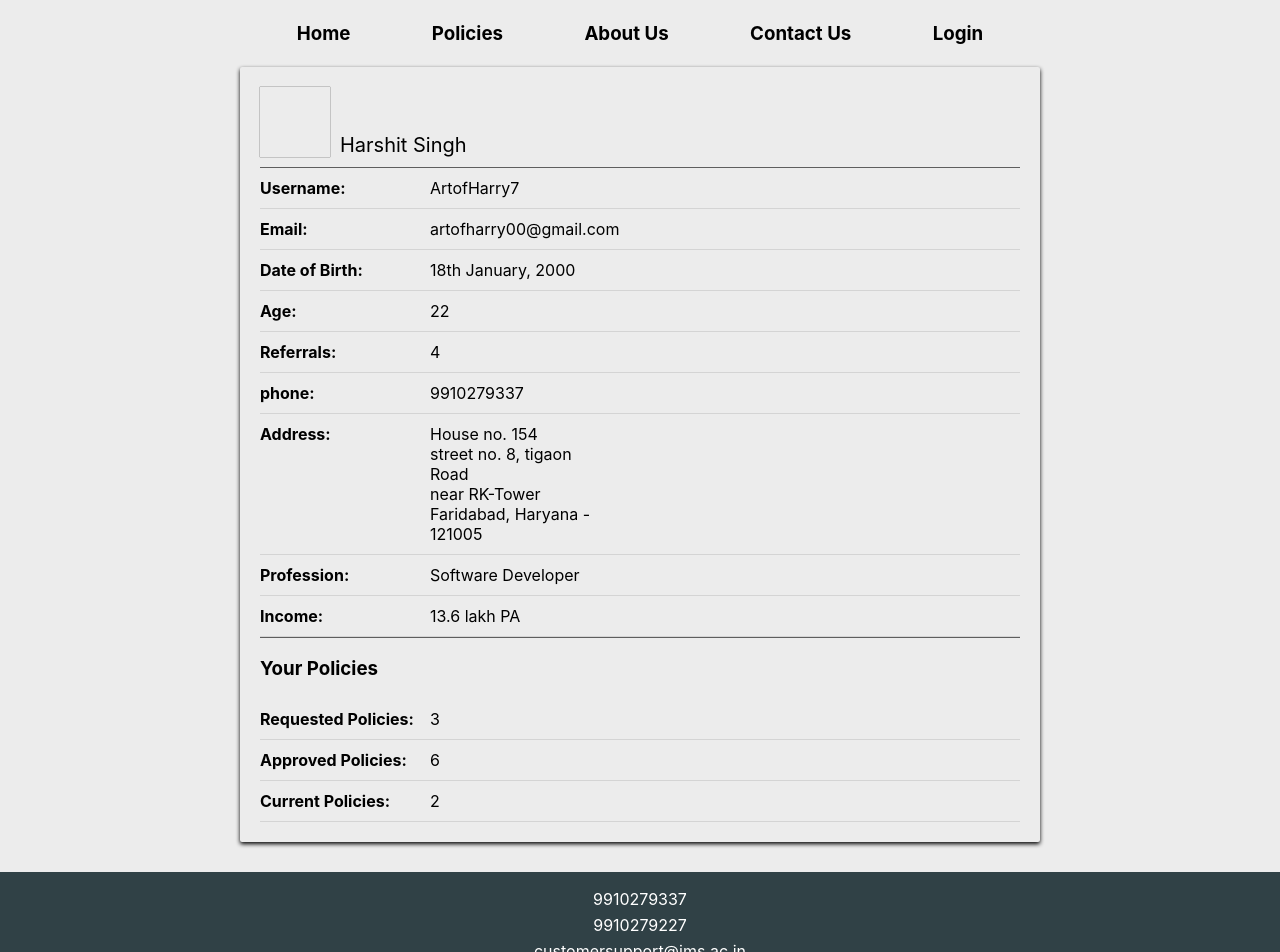
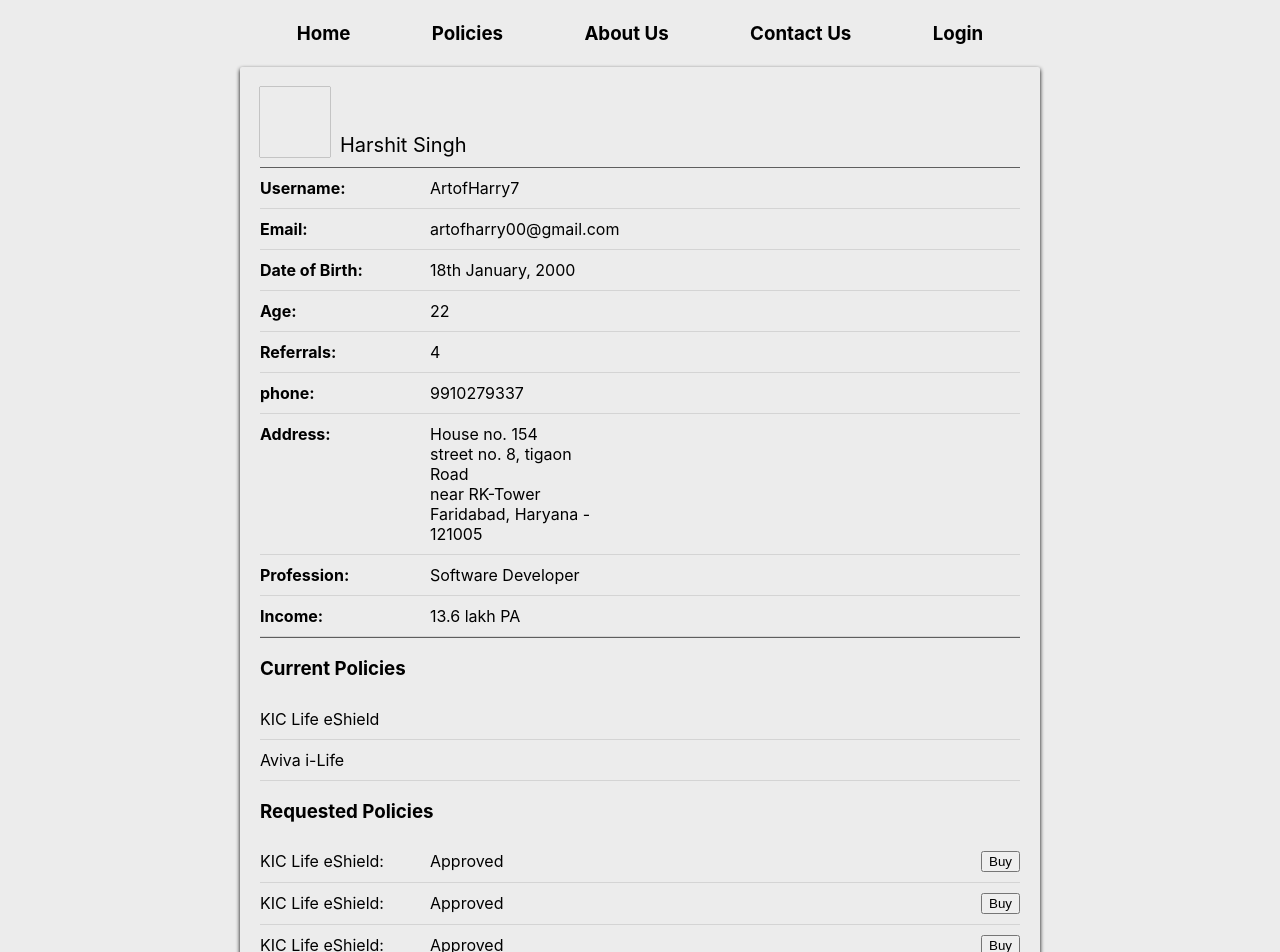
Before and after one commit to HarshHp13/IMS_DBMS-2022-IITBHU, a React (Create React App) app in the folder Frontend/ims-frontend/: page /userProfile in a window 1280 px wide. Shown: the top 952 px of the page. Built offline with nearby package versions, Linux system fonts and the light colour scheme.

Commit message:
policyDescription

```diff
--- /dev/null
+++ b/Frontend/ims-frontend/src/pages/BuyPolicy.css
@@ -0,0 +1,15 @@
+.BuyPolicy__container{
+    display: flex;
+    flex-direction: column;
+    width: 800px;
+    padding: 20px;
+    border-radius: 10px;
+    box-shadow: 0px 0px 5px;
+    margin: auto;
+    margin-top: 100px;
+    background-color: white;
+}
+
+.BuyPolicy__heading{
+
+}
--- /dev/null
+++ b/Frontend/ims-frontend/src/pages/BuyPolicy.js
@@ -0,0 +1,17 @@
+import React from 'react';
+import './BuyPolicy.css'
+
+const BuyPolicy = () => {
+    return (
+        <div className='BuyPolicy__container'>
+            <div className='BuyPolicy__heading'>
+                <h1>Transaction</h1>
+            </div>
+            <div className='BuyPolicy__policyName'>
+                <h1></h1>
+            </div>
+        </div>
+    );
+}
+
+export default BuyPolicy;
--- a/Frontend/ims-frontend/src/pages/UserProfile.css
+++ b/Frontend/ims-frontend/src/pages/UserProfile.css
@@ -34,6 +34,7 @@
     padding-top: 10px;
     padding-bottom: 10px;
     border-bottom: 1px solid rgba(0,0,0,0.1);
+
 }
 
 .UserProfile__left_dataBlock{
@@ -43,3 +44,16 @@
 .UserProfile__userData{
     border-bottom: 1.5px solid rgba(0,0,0,0.6);
 }
+
+.UserProfile__pointer{
+    cursor: pointer;
+}
+
+.UserProfile__requestPolicyInfo{
+    display: flex;
+    width: 100%;
+}
+
+.UserProfile__button{
+    cursor: pointer;
+}
--- a/Frontend/ims-frontend/src/pages/UserProfile.js
+++ b/Frontend/ims-frontend/src/pages/UserProfile.js
@@ -1,8 +1,18 @@
-import React from 'react';
+import React, {useState} from 'react';
 import './UserProfile.css'
+import {Modal} from '@mui/material'
+import BuyPolicy from './BuyPolicy'
 
 function UserProfile() {
+    const [openTransaction, setOpenTransaction] = useState(false);
     return (
+        <>
+        <Modal
+            open={openTransaction}
+            onClose={()=>setOpenTransaction(false)}
+        >
+        <BuyPolicy></BuyPolicy>
+        </Modal>
         <div className='UserProfile__container'>
             <div className='UserProfile__user'>
                 <div className='UserProfile__picture'></div>
@@ -80,39 +90,58 @@ function UserProfile() {
                     <div className='UserProfile__left_dataBlock'>
                         <strong>Income:</strong>
                     </div>
-                    <div className='UserProfile__left_dataBlock UserProfile__income'>
+                    <div className='UserProfile__left_data Block UserProfile__income'>
                         13.6 lakh PA
                     </div>
                 </div>
             </div>
             <div className='UserProfile__policyData'>
-                <h3>Your Policies</h3>
+                <h3>Current Policies</h3>
+                <div className='UserProfile__dataBlock UserProfile__pointer'>
+                    KIC Life eShield
+                </div>
+                <div className='UserProfile__dataBlock UserProfile__pointer'>
+                    Aviva i-Life
+                </div>
+            </div>
+            <div className='UserProfile__policyData'>
+                <h3>Requested Policies</h3>
                 <div className='UserProfile__dataBlock'>
-                    <div className='UserProfile__left_dataBlock'>
-                        <strong>Requested Policies:</strong>
+                    <div className='UserProfile__requestPolicyInfo'>
+                        <div className='UserProfile__left_dataBlock UserProfile__pointer'>
+                            KIC Life eShield:
+                        </div>
+                        <div className='UserProfile__left_data Block UserProfile__income'>
+                            Approved
+                        </div>
                     </div>
-                    <div className='UserProfile__left_dataBlock UserProfile__requestedPolicies'>
-                        3
-                    </div>
+                    <button className='UserProfile__button' onClick={()=>setOpenTransaction(true)}>Buy</button>
                 </div>
                 <div className='UserProfile__dataBlock'>
-                    <div className='UserProfile__left_dataBlock'>
-                        <strong>Approved Policies:</strong>
+                    <div className='UserProfile__requestPolicyInfo'>
+                        <div className='UserProfile__left_dataBlock UserProfile__pointer'>
+                            KIC Life eShield:
+                        </div>
+                        <div className='UserProfile__left_data Block UserProfile__income'>
+                            Approved
+                        </div>
                     </div>
-                    <div className='UserProfile__left_dataBlock UserProfile__approvedPolicies'>
-                        6
-                    </div>
+                    <button className='UserProfile__button'>Buy</button>
                 </div>
                 <div className='UserProfile__dataBlock'>
-                    <div className='UserProfile__left_dataBlock'>
-                        <strong>Current Policies:</strong>
+                    <div className='UserProfile__requestPolicyInfo'>
+                        <div className='UserProfile__left_dataBlock UserProfile__pointer'>
+                            KIC Life eShield:
+                        </div>
+                        <div className='UserProfile__left_data Block UserProfile__income'>
+                            Approved
+                        </div>
                     </div>
-                    <div className='UserProfile__left_dataBlock UserProfile__currentPolicies'>
-                        2
-                    </div>
+                    <button className='UserProfile__button'>Buy</button>
                 </div>
             </div>
         </div>
+    </>
     );
 }
 
```
Also changed, not shown: 1 other file (tests, documents, lock files or other folders).
